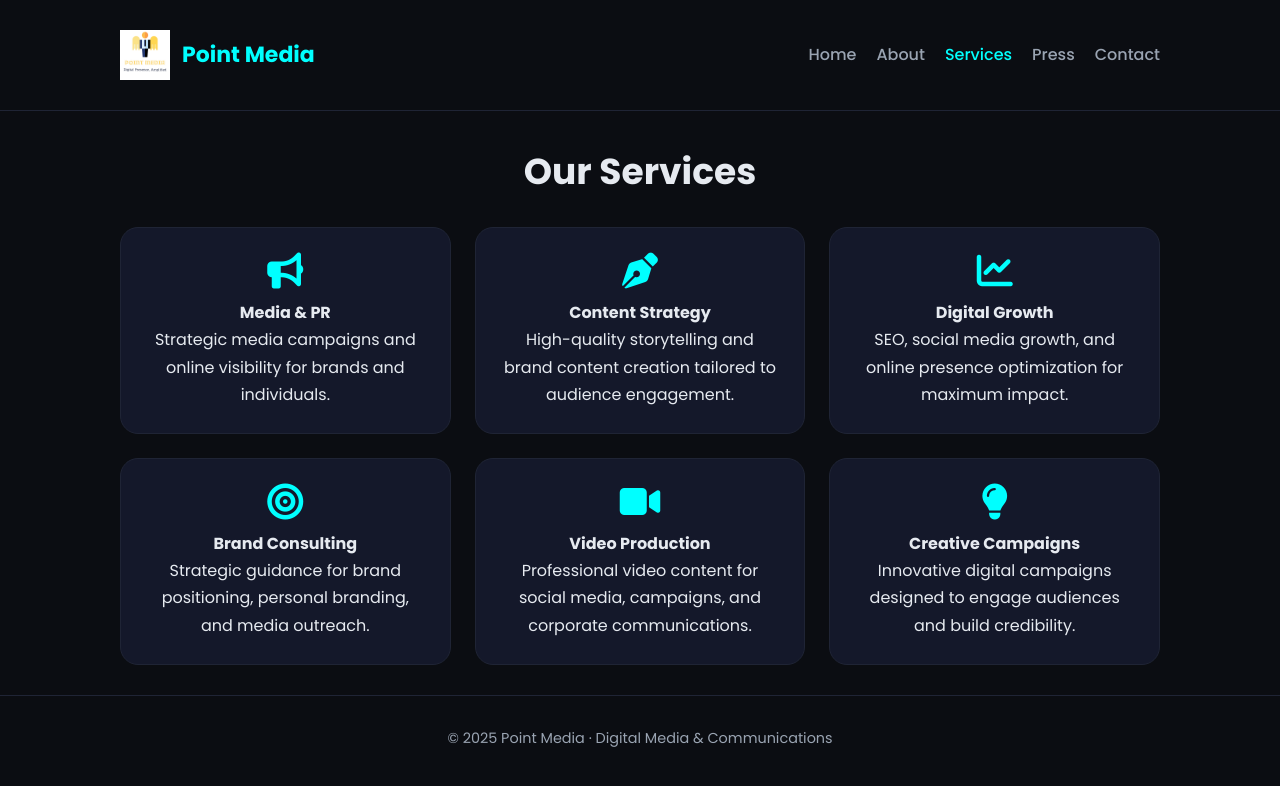
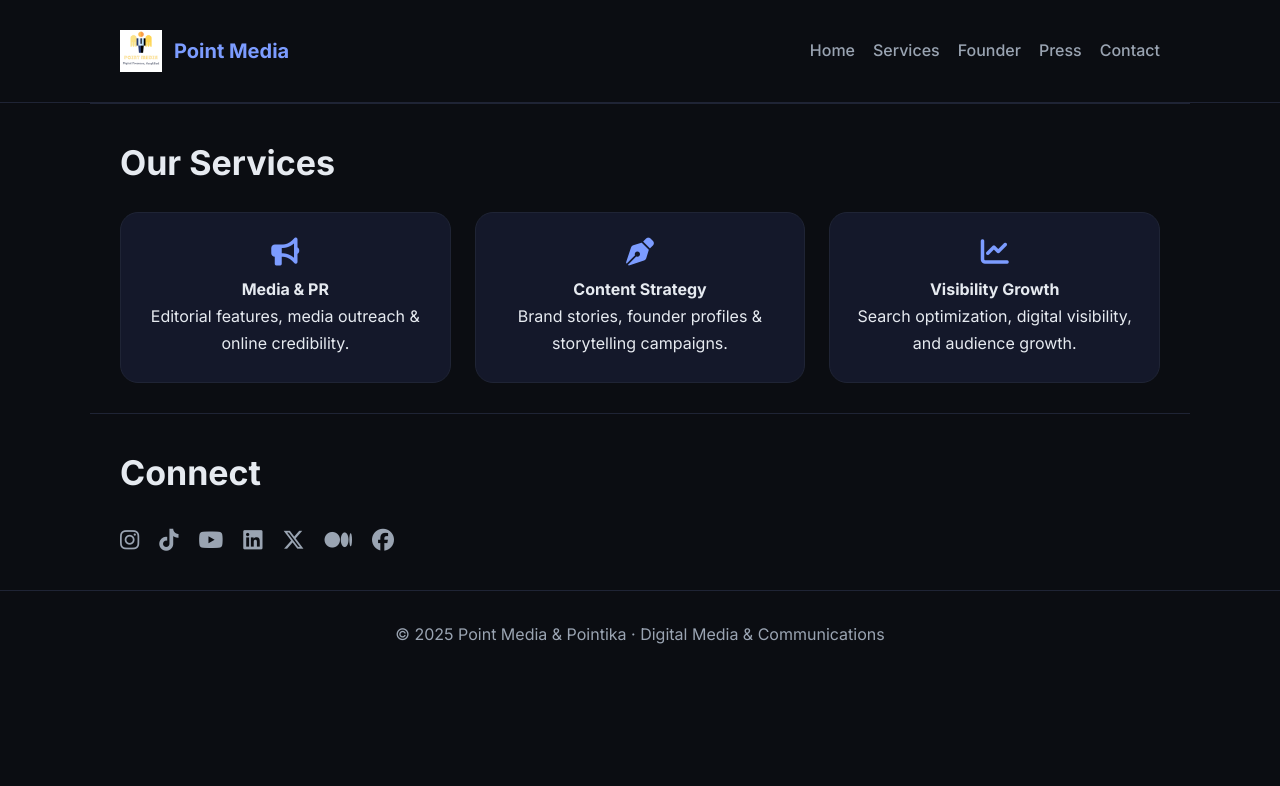
Before and after one commit to asif693411-netizen/Point-Media, a plain HTML site: page services.html in a window 1280 px wide. Drawn offline with Linux system fonts and the light colour scheme.

Commit message:
Update services.html

```diff
--- a/services.html
+++ b/services.html
@@ -3,46 +3,78 @@
 <head>
 <meta charset="UTF-8">
 <meta name="viewport" content="width=device-width, initial-scale=1.0">
-<title>Services — Point Media</title>
-<meta name="description" content="Point Media offers professional digital media services including content creation, storytelling, media visibility, and brand growth.">
-<link href="https://fonts.googleapis.com/css2?family=Poppins:wght@300;400;500;600;700&display=swap" rel="stylesheet">
+<title>Services — Point Media & Pointika</title>
+<meta name="description" content="Point Media & Pointika services include media & PR, content strategy, and digital visibility growth.">
+<link rel="icon" href="logo.png" type="image/png">
+<link href="https://fonts.googleapis.com/css2?family=Inter:wght@300;400;500;600;700;800&display=swap" rel="stylesheet">
 <link rel="stylesheet" href="https://cdnjs.cloudflare.com/ajax/libs/font-awesome/6.5.0/css/all.min.css">
+
+<script type="application/ld+json">
+{
+  "@context": "https://schema.org",
+  "@type": "Organization",
+  "name": "Point Media",
+  "url": "https://pointmedia.link",
+  "logo": "https://pointmedia.link/logo.png",
+  "founder": {
+    "@type": "Person",
+    "name": "Syed Asif Ali",
+    "url": "https://syedasifali.link"
+  },
+  "subOrganization": {
+    "@type": "Organization",
+    "name": "Pointika",
+    "url": "https://pointika.link"
+  }
+}
+</script>
+
 <style>
-:root{
---bg:#0b0d12;--card:#121622;--border:#1f2435;--text:#e6eaf0;--muted:#9aa4b2;--brand:#00ffff;--accent:#7c9cff;
-}
-*{margin:0;padding:0;box-sizing:border-box;font-family:'Poppins',sans-serif;}
-body{background:var(--bg);color:var(--text);line-height:1.7;}
-a{text-decoration:none;color:inherit;}
-.container{max-width:1100px;margin:auto;padding:30px;}
-header{position:sticky;top:0;background:#0b0d12;border-bottom:1px solid var(--border);z-index:99;}
-.header-inner{display:flex;justify-content:space-between;align-items:center;}
-.brand{display:flex;align-items:center;gap:12px;}
-.brand img{height:50px;}
-.brand strong{font-size:22px;color:var(--brand);}
-nav{display:flex;gap:20px;}
-nav a{color:var(--muted);font-weight:500;transition:.3s;}
-nav a:hover,nav a.active{color:var(--brand);}
-.menu-btn{display:none;font-size:22px;cursor:pointer;}
-h2{text-align:center;font-size:36px;margin-bottom:25px;}
-.card{background:var(--card);border:1px solid var(--border);border-radius:20px;padding:30px;transition:all .3s ease;}
-.card:hover{transform:translateY(-5px);box-shadow:0 8px 30px rgba(0,255,255,.2);}
-.grid{display:grid;grid-template-columns:repeat(3,1fr);gap:24px;}
-.service{text-align:center;padding:25px;border-radius:18px;background:#14182a;border:1px solid var(--border);}
-.service i{font-size:36px;color:var(--brand);margin-bottom:10px;}
-footer{text-align:center;padding:30px;border-top:1px solid var(--border);color:var(--muted);font-size:.9rem;}
-@media(max-width:900px){nav{display:none;flex-direction:column;position:absolute;top:70px;right:20px;background:#0b0d12;border:1px solid var(--border);border-radius:14px;padding:15px;}nav.show{display:flex;} .menu-btn{display:block;} .grid{grid-template-columns:1fr;}}
+:root{--bg:#0b0d12;--card:#121622;--border:#1f2435;--text:#e6eaf0;--muted:#9aa4b2;--brand:#7c9cff;--accent:#2bd4c8;}
+*{margin:0;padding:0;box-sizing:border-box;font-family:Inter}
+body{background:var(--bg);color:var(--text);line-height:1.7}
+a{text-decoration:none;color:inherit}
+.container{max-width:1100px;margin:auto;padding:30px}
+/* Header */
+header{position:sticky;top:0;background:#0b0d12;border-bottom:1px solid var(--border);z-index:99}
+.header-inner{display:flex;justify-content:space-between;align-items:center}
+.brand{display:flex;align-items:center;gap:12px}
+.brand img{height:42px}
+.brand strong{font-size:20px;color:var(--brand)}
+nav{display:flex;gap:18px}
+nav a{color:var(--muted);font-weight:500}
+nav a:hover{color:var(--brand)}
+.menu-btn{display:none;font-size:22px;cursor:pointer}
+/* Sections */
+section{padding:80px 0;border-top:1px solid var(--border)}
+h2{font-size:34px;margin-bottom:20px}
+.card{background:var(--card);border:1px solid var(--border);border-radius:20px;padding:30px}
+/* SERVICES */
+.grid{display:grid;gap:24px}
+.grid-3{grid-template-columns:repeat(3,1fr)}
+.service{text-align:center;padding:25px;border-radius:18px;background:#14182a;border:1px solid var(--border)}
+.service i{font-size:28px;color:var(--brand);margin-bottom:10px}
+/* SOCIAL */
+.social{display:flex;gap:20px;flex-wrap:wrap;margin-top:15px}
+.social a{font-size:22px;color:var(--muted)}
+.social a:hover{color:var(--brand)}
+footer{text-align:center;padding:30px;border-top:1px solid var(--border);color:var(--muted)}
+.overlay{position:fixed;top:0;left:0;width:100%;height:100%;background:rgba(0,0,0,.6);display:none;z-index:800}
+@media(max-width:900px){nav{display:none;flex-direction:column;position:absolute;top:70px;right:20px;background:#0b0d12;border:1px solid var(--border);border-radius:14px;padding:15px}nav.show{display:flex}.grid-3{grid-template-columns:1fr}.menu-btn{display:block}}
 </style>
 </head>
 <body>
 <header>
 <div class="container header-inner">
-<div class="brand"><img src="logo.png" alt="Point Media Logo"><strong>Point Media</strong></div>
-<i class="fas fa-bars menu-btn" onclick="toggleMenu()"></i>
+  <div class="brand">
+    <img src="logo.png" alt="Point Media Logo">
+    <strong>Point Media</strong>
+  </div>
+  <i class="fas fa-bars menu-btn" id="menu-btn"></i>
   <nav id="nav">
     <a href="index.html">Home</a>
-<a href="about.html">About</a>
     <a href="services.html" class="active">Services</a>
+    <a href="founder.html">Founder</a>
     <a href="press.html">Press</a>
     <a href="contact.html">Contact</a>
   </nav>
@@ -51,22 +83,51 @@ footer{text-align:center;padding:30px;border-top:1px solid var(--border);color:v
 
 <section class="container">
 <h2>Our Services</h2>
-<div class="grid">
-<div class="service"><i class="fas fa-bullhorn"></i><h4>Media & PR</h4><p>Strategic media campaigns and online visibility for brands and individuals.</p></div>
-<div class="service"><i class="fas fa-pen-nib"></i><h4>Content Strategy</h4><p>High-quality storytelling and brand content creation tailored to audience engagement.</p></div>
-<div class="service"><i class="fas fa-chart-line"></i><h4>Digital Growth</h4><p>SEO, social media growth, and online presence optimization for maximum impact.</p></div>
-<div class="service"><i class="fas fa-bullseye"></i><h4>Brand Consulting</h4><p>Strategic guidance for brand positioning, personal branding, and media outreach.</p></div>
-<div class="service"><i class="fas fa-video"></i><h4>Video Production</h4><p>Professional video content for social media, campaigns, and corporate communications.</p></div>
-<div class="service"><i class="fas fa-lightbulb"></i><h4>Creative Campaigns</h4><p>Innovative digital campaigns designed to engage audiences and build credibility.</p></div>
+<div class="grid grid-3">
+<div class="service"><i class="fa-solid fa-bullhorn"></i><h4>Media & PR</h4><p>Editorial features, media outreach & online credibility.</p></div>
+<div class="service"><i class="fa-solid fa-pen-nib"></i><h4>Content Strategy</h4><p>Brand stories, founder profiles & storytelling campaigns.</p></div>
+<div class="service"><i class="fa-solid fa-chart-line"></i><h4>Visibility Growth</h4><p>Search optimization, digital visibility, and audience growth.</p></div>
 </div>
 </section>
 
-<footer>© 2025 Point Media · Digital Media & Communications</footer>
+<section class="container">
+<h2>Connect</h2>
+<div class="social">
+<a href="https://www.instagram.com/boxer_01101" target="_blank"><i class="fab fa-instagram"></i></a>
+<a href="https://www.tiktok.com/@syed_asif_ali34" target="_blank"><i class="fab fa-tiktok"></i></a>
+<a href="https://www.youtube.com/@AsifAli-Digital" target="_blank"><i class="fab fa-youtube"></i></a>
+<a href="https://www.linkedin.com/in/pointmedia" target="_blank"><i class="fab fa-linkedin"></i></a>
+<a href="https://x.com/Boxer_01101" target="_blank"><i class="fab fa-x-twitter"></i></a>
+<a href="https://medium.com/@asif693411" target="_blank"><i class="fab fa-medium"></i></a>
+<a href="https://www.facebook.com/share/1DokMS7GB9/" target="_blank"><i class="fab fa-facebook"></i></a>
+</div>
+</section>
+
+<footer>
+© 2025 Point Media & Pointika · Digital Media & Communications
+</footer>
 
 <script>
-const menuBtn=document.querySelector(".menu-btn");
-const nav=document.getElementById("nav");
-function toggleMenu(){nav.classList.toggle("show");}
+const menuBtn=document.getElementById('menu-btn');
+const nav=document.getElementById('nav');
+const overlay=document.createElement('div');
+overlay.id='overlay';
+document.body.appendChild(overlay);
+
+menuBtn.addEventListener('click',()=>{
+  nav.classList.toggle('show');
+  overlay.classList.toggle('show');
+});
+overlay.addEventListener('click',()=>{
+  nav.classList.remove('show');
+  overlay.classList.remove('show');
+});
+document.querySelectorAll('#nav a').forEach(link=>{
+  link.addEventListener('click',()=>{
+    nav.classList.remove('show');
+    overlay.classList.remove('show');
+  });
+});
 </script>
 </body>
 </html>
```
Lines whose indentation alone changed are shown as unchanged.
